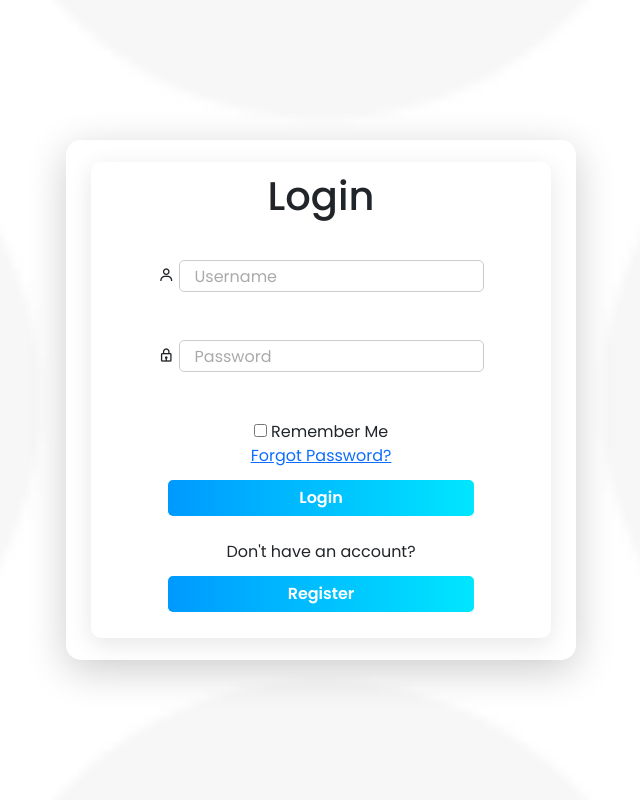
After one commit to RoosaraRuwanga/DSE243F-Coursework-MoodNote, a PHP site: page /Login.html in a window 1280 px wide. The commit adds this page. Shown: the whole page, without its empty margins (319-959 px from the left). Run offline with PHP 8.4, Linux system fonts and the light colour scheme.

Commit message:
login and register done by Mona

```diff
--- /dev/null
+++ b/Moodnote/Login.css
@@ -0,0 +1,140 @@
+@import url("https://fonts.googleapis.com/css2?family=Poppins:wght@300;400;500;600;700&display=swap");
+
+* {
+    margin: 0;
+    padding: 0;
+    box-sizing: border-box;
+    font-family: 'Poppins', sans-serif;
+}
+
+html,
+body {
+    height: 100%;
+    margin: 0;
+    display: flex;
+    justify-content: center;
+    align-items: center;
+    background: url("./img/whiteDots.png") no-repeat center center/cover;
+    font-family: 'Poppins', sans-serif;
+}
+
+/* Floating card body */
+body {
+    width: 510px;
+    height: 520px;
+    padding: 30px 25px;
+    background: #fff;
+    border-radius: 15px;
+    box-shadow: 0px 10px 40px rgba(0, 0, 0, 0.2);
+    opacity: 1;
+}
+
+.container {
+    width: 40px 20px;
+    margin: 5px;
+    padding: 10px 15px;
+    background: #fff;
+    border-radius: 10px;
+    box-shadow: 0px 6px 25px rgba(0, 0, 0, 0.1);
+    text-align: center;
+}
+
+.container .input-box {
+    position: relative;
+    width: 100%;
+    height: 40px;
+    margin: 40px 0;
+}
+
+.input-box input {
+    width: 70%;
+    height: 80%;
+    background: #fff;
+    border: 1px solid #ccc;
+    border-radius: 5px;
+    font-size: 16px;
+    color: #333;
+    padding: 12px 15px;
+    transition: 0.3s ease;
+}
+
+.input-box input::placeholder {
+    color: #aaa;
+}
+
+.input-box input:focus {
+    border-color: #007bff;
+    box-shadow: 0 0 9px rgba(0, 123, 255, 0.4);
+    outline: none;
+}
+
+
+.container .btn {
+    width: 70%;
+    height: 80%;
+    border: none;
+    outline: none;
+    border-radius: 5px;
+    background: linear-gradient(to right, #0099ff, #00e6ff);
+    color: #fff;
+    font-size: 16px;
+    font-weight: 600;
+    cursor: pointer;
+    margin-top: 12px;
+    transition: 0.3s;
+}
+
+.container .btn:hover {
+    opacity: 0.9;
+}
+
+
+.register-btn {
+    width: 50%;
+    height: 80%;
+    border: none;
+    outline: none;
+    border-radius: 5px;
+    background: #ffb800;
+    color: #000;
+    font-size: 16px;
+    font-weight: 600;
+    cursor: pointer;
+    margin-top: 10px;
+    transition: 0.3s;
+}
+
+.register-btn:hover {
+    background: #e6a800;
+}
+
+
+.register-link {
+    font-size: 14px;
+    text-align: center;
+    margin: 15px 0 10px;
+    color: #555;
+}
+
+
+.btn-warning {
+    margin-top: 12px;
+    border-radius: 12px;
+    font-weight: 600;
+    padding: 12px;
+    width: 100%;
+    font-size: 16px;
+    background: #ffb300;
+    border: none;
+    transition: background 0.3s ease, transform 0.2s ease;
+}
+
+.btn-warning:hover {
+    background: #e6a000;
+    transform: translateY(-2px);
+}
+
+
+body.fade-in {
+    opacity: 1;
+}
--- /dev/null
+++ b/Moodnote/Login.html
@@ -0,0 +1,93 @@
+<!DOCTYPE html>
+<html lang="en">
+
+<head>
+    <meta charset="utf-8">
+    <meta name="viewport" content="width=device-width, initial-scale=1">
+    <title>Welcome to Moodnote</title>
+
+    <!-- External CSS -->
+    <link rel="stylesheet" href="Login.css">
+    <link href="https://unpkg.com/boxicons@2.1.4/css/boxicons.min.css" rel="stylesheet">
+
+    <!-- Bootstrap CSS -->
+    <link href="https://cdn.jsdelivr.net/npm/bootstrap@5.2.3/dist/css/bootstrap.min.css" rel="stylesheet"
+        integrity="sha384-rbsA2VBKQhggwzxH7pPCaAqO46MgnOM80zW1RWuH61DGLwZJEdK2Kadq2F9CUG65" crossorigin="anonymous">
+</head>
+
+<body>
+    <div class="container">
+        <div class="form-box Login">
+            <form action="">
+                <center><h1>Login</h1></center>
+                <div class="input-box">
+                    <i class='bx bx-user'></i>
+                    <input type="text" placeholder="Username" required>
+                </div>
+                <div class="input-box">
+                    <i class='bx bx-lock'></i>
+                    <input type="password" placeholder="Password" required>
+                </div>
+
+                <div class="remember-forgot">
+                    <label>
+                        <input type="checkbox"> Remember Me
+                    </label>
+                    <br>
+                    <a href="#">Forgot Password?</a>
+                </div>
+
+                <button type="submit" class="btn">Login</button>
+
+                <br></br>
+
+                <p>Don't have an account?<br>
+                    <button type="button" class="btn btn-warning"
+                        onclick="smoothRedirect('Login.html')">Register</button>
+                </p>
+
+                <!-- Connect register.html to the register button -->
+                <script>
+                    document.querySelector('.btn-warning').addEventListener('click', function ()
+                    {
+                        window.location.href = 'register.html';
+                    });
+                </script>
+            </form>
+        </div>
+    </div>
+    <!-- Bootstrap JS -->
+    <script src="https://cdn.jsdelivr.net/npm/bootstrap@5.2.3/dist/js/bootstrap.bundle.min.js"
+        integrity="sha384-kenU1KFdBIe4zVF0s0G1M5b4hcpxyD9F7jL+jjXkk+Q2h455rYXK/7HAuoJl+0I4"
+        crossorigin="anonymous"></script>
+
+    <script>
+        // Fade-in effect
+        document.addEventListener("DOMContentLoaded", function () {
+            document.body.classList.add("fade-in");
+        });
+
+        // Smooth transition before leaving
+        function smoothRedirect(url) {
+            document.body.style.opacity = "0";
+            setTimeout(function () {
+                window.location.href = url;
+            }, 500);
+        }
+
+        // Login button action
+        document.querySelector('.btn-primary').addEventListener('click', function () {
+            const username = document.getElementById('username').value.trim();
+            const password = document.getElementById('password').value.trim();
+
+            if (username === 'user' && password === 'pass') {
+                alert('Login successful!');
+                // Redirect to another page
+            } else {
+                alert('Invalid username or password. Please try again.');
+            }
+        });
+    </script>
+</body>
+
+</html>
```
Also changed, not shown: Moodnote/Register.css (added, +141 -0 lines), Moodnote/Register.html (added, +58 -0 lines), Moodnote/Style.css (+77 -34 lines), Moodnote/index.html (+54 -11 lines).
